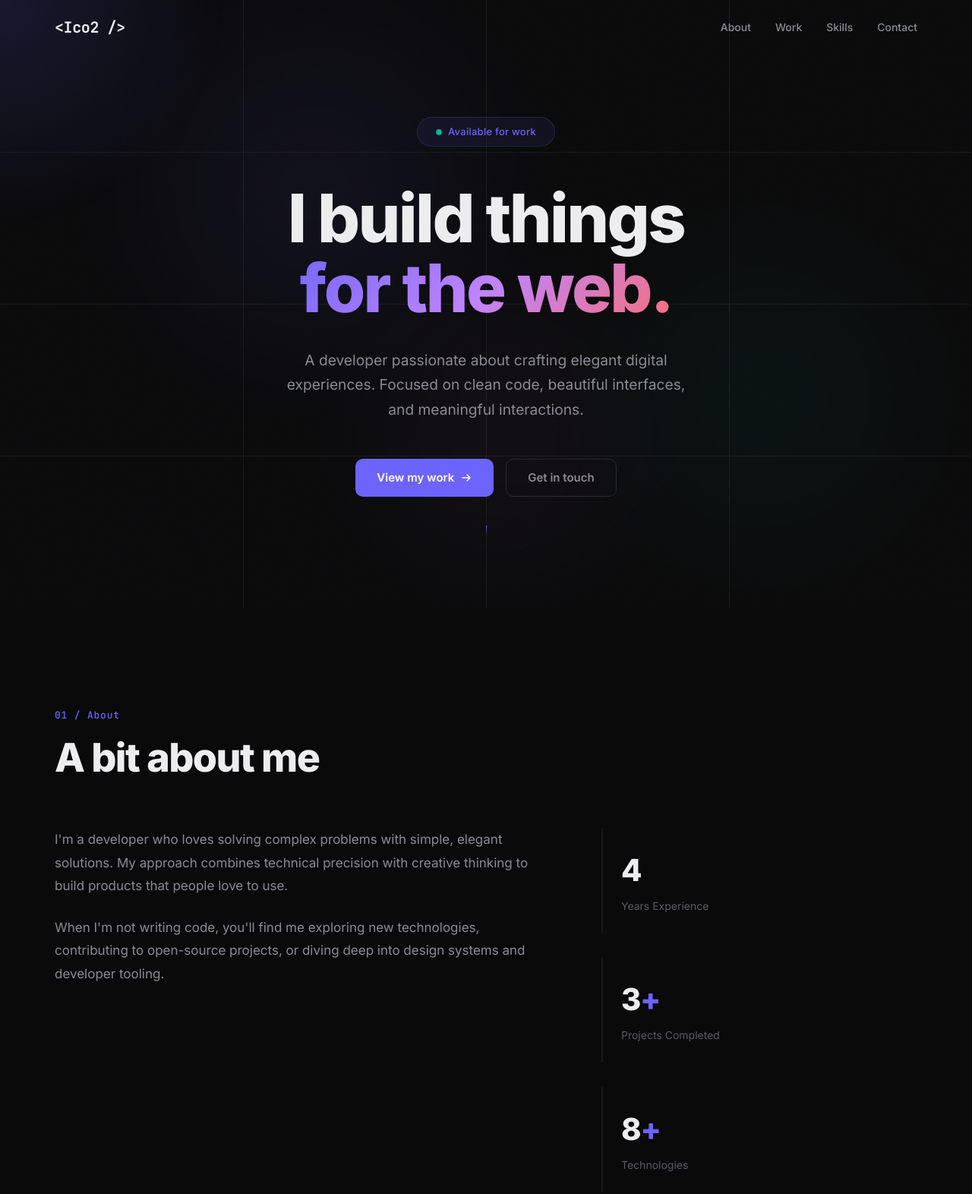
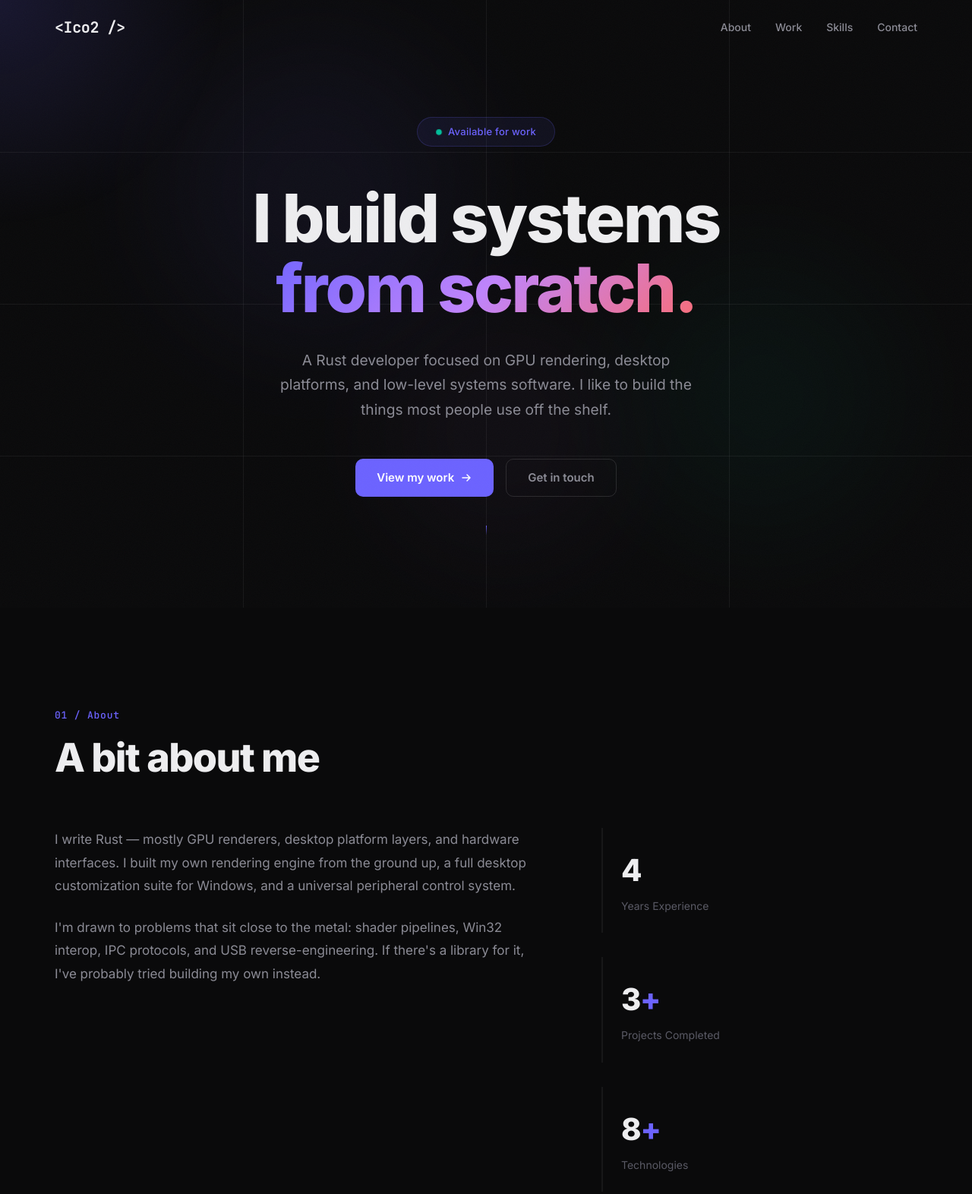
Before and after one commit to TheIco2/TheIco2.github.io, a plain HTML site: page index.html in a window 1280 px wide. Shown: the top 1572 px of the page at 76% size. Drawn offline with Linux system fonts and the light colour scheme.

Commit message:
Revise hero section and about me description to reflect expertise in Rust and systems development

```diff
--- a/index.html
+++ b/index.html
@@ -48,12 +48,12 @@
         Available for work
       </div>
       <h1 class="hero-title" data-animate>
-        <span class="hero-line">I build things</span>
-        <span class="hero-line gradient-text">for the web.</span>
+        <span class="hero-line">I build systems</span>
+        <span class="hero-line gradient-text">from scratch.</span>
       </h1>
       <p class="hero-description" data-animate>
-        A developer passionate about crafting elegant digital experiences.
-        Focused on clean code, beautiful interfaces, and meaningful interactions.
+        A Rust developer focused on GPU rendering, desktop platforms, and
+        low-level systems software. I like to build the things most people use off the shelf.
       </p>
       <div class="hero-cta" data-animate>
         <a href="#work" class="btn btn-primary">
@@ -93,14 +93,15 @@
       <div class="about-grid">
         <div class="about-text" data-animate>
           <p>
-            I'm a developer who loves solving complex problems with simple,
-            elegant solutions. My approach combines technical precision with
-            creative thinking to build products that people love to use.
+            I write Rust — mostly GPU renderers, desktop platform layers, and
+            hardware interfaces. I built my own rendering engine from the ground up,
+            a full desktop customization suite for Windows, and a universal
+            peripheral control system.
           </p>
           <p>
-            When I'm not writing code, you'll find me exploring new technologies,
-            contributing to open-source projects, or diving deep into design
-            systems and developer tooling.
+            I'm drawn to problems that sit close to the metal: shader pipelines,
+            Win32 interop, IPC protocols, and USB reverse-engineering. If there's
+            a library for it, I've probably tried building my own instead.
           </p>
         </div>
         <div class="about-stats" data-animate>
@@ -299,7 +300,7 @@
     <div class="container">
       <div class="footer-inner">
         <span class="footer-logo">&lt;Ico2 /&gt;</span>
-        <span class="footer-copy">&copy; 2026 — Designed & built with care.</span>
+        <span class="footer-copy">&copy; 2026 — Built from scratch, obviously.</span>
       </div>
     </div>
   </footer>
```
